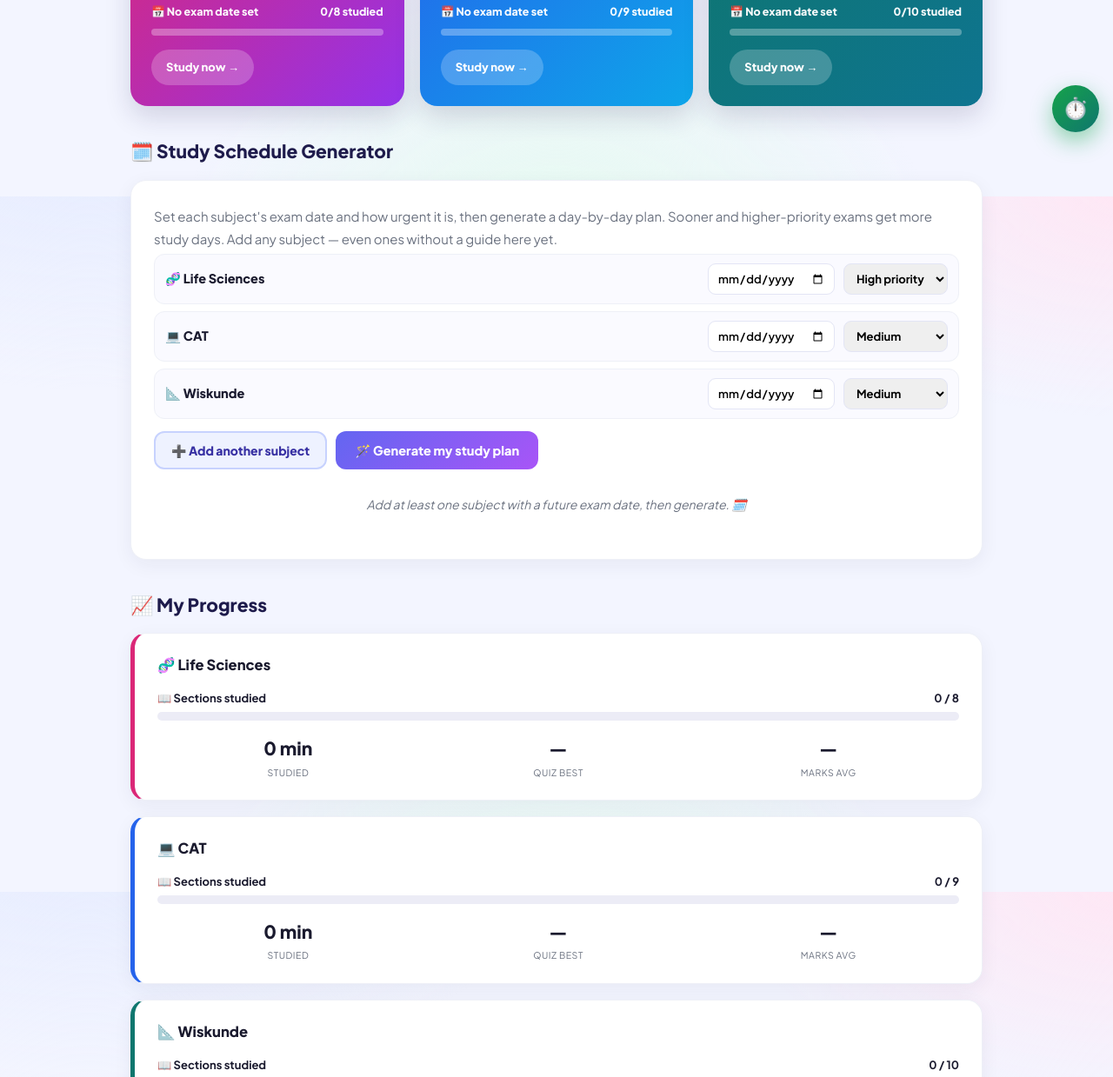
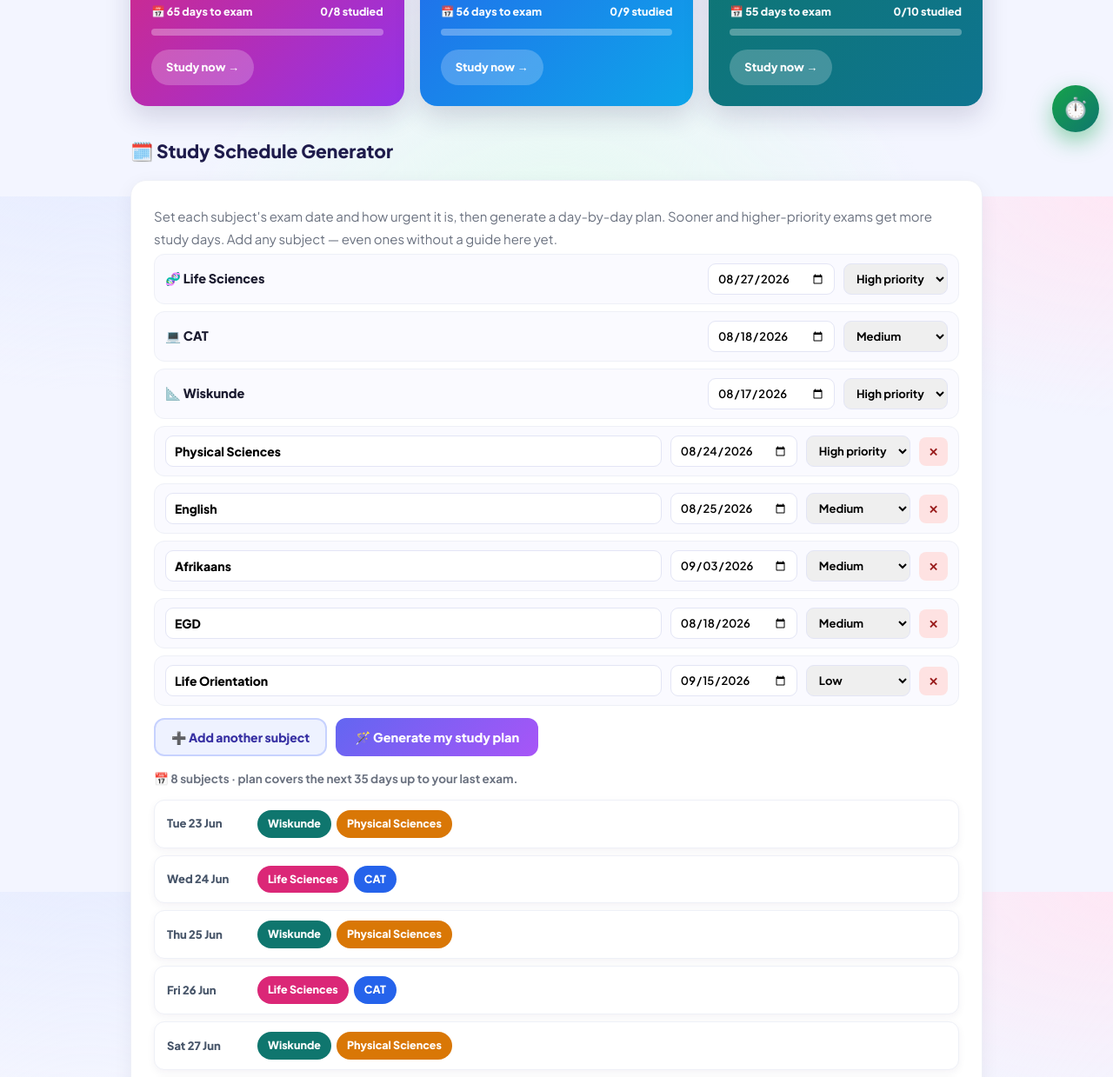
Before and after one commit to megzieberr/study-hub, a plain HTML site: page index.html in a window 1280 px wide. Shown: the part 574-1813 px from the top of the page at 87% size. Drawn offline with Linux system fonts and the light colour scheme.

Commit message:
Seed her prelim exam timetable (from green-highlighted cells)
One-time seed of exam dates from the IEB prelim timetable: Mathematics,
CAT, Life Sciences (built-in) plus Physical Sciences, English, Afrikaans,
EGD and Life Orientation (scheduler). Uses each subject's first paper;
all dates editable in the scheduler.

Co-Authored-By: Claude Opus 4.8 <noreply@anthropic.com>

```diff
--- a/index.html
+++ b/index.html
@@ -2957,8 +2957,26 @@ tr:hover td{background:rgba(99,102,241,.07);}
   window.addEventListener('beforeinstallprompt',function(e){e.preventDefault();deferredPrompt=e;var b=$('installBtn');if(b)b.style.display='inline-flex';});
   function doInstall(){if(deferredPrompt){deferredPrompt.prompt();deferredPrompt=null;var b=$('installBtn');if(b)b.style.display='none';}else{toast('📲 Use your browser menu → "Install app" / "Add to Home screen".');}}
 
+  /* ─────────── PRELIM TIMETABLE SEED (one-time, from her green cells) ─────────── */
+  function seedTimetable(){
+    if(D.ttSeed)return;
+    var b={ls:'2026-08-27',cat:'2026-08-18',maths:'2026-08-17'},pri={ls:'high',cat:'med',maths:'high'};
+    Object.keys(b).forEach(function(k){D.subjects[k]=D.subjects[k]||{exam:'',priority:pri[k]}; if(!D.subjects[k].exam)D.subjects[k].exam=b[k];});
+    if(!D.customSubs||!D.customSubs.length){
+      D.customSubs=[
+        {id:'tt-phys',name:'Physical Sciences',exam:'2026-08-24',priority:'high'},
+        {id:'tt-eng',name:'English',exam:'2026-08-25',priority:'med'},
+        {id:'tt-afr',name:'Afrikaans',exam:'2026-09-03',priority:'med'},
+        {id:'tt-egd',name:'EGD',exam:'2026-08-18',priority:'med'},
+        {id:'tt-lo',name:'Life Orientation',exam:'2026-09-15',priority:'low'}
+      ];
+    }
+    D.ttSeed=true; save();
+  }
+
   /* ─────────── INIT ─────────── */
   function init(){
+    seedTimetable();
     buildNav(); renderHub(); renderCountdowns(); fillSubjectSelect();
     var di=$('mkDate'); if(di&&!di.value)di.value=todayISO();
     if($('schedAddBtn'))$('schedAddBtn').onclick=function(){D.customSubs.push({id:'c'+Date.now(),name:'',exam:'',priority:'med'});save();renderSchedRows();};
```
